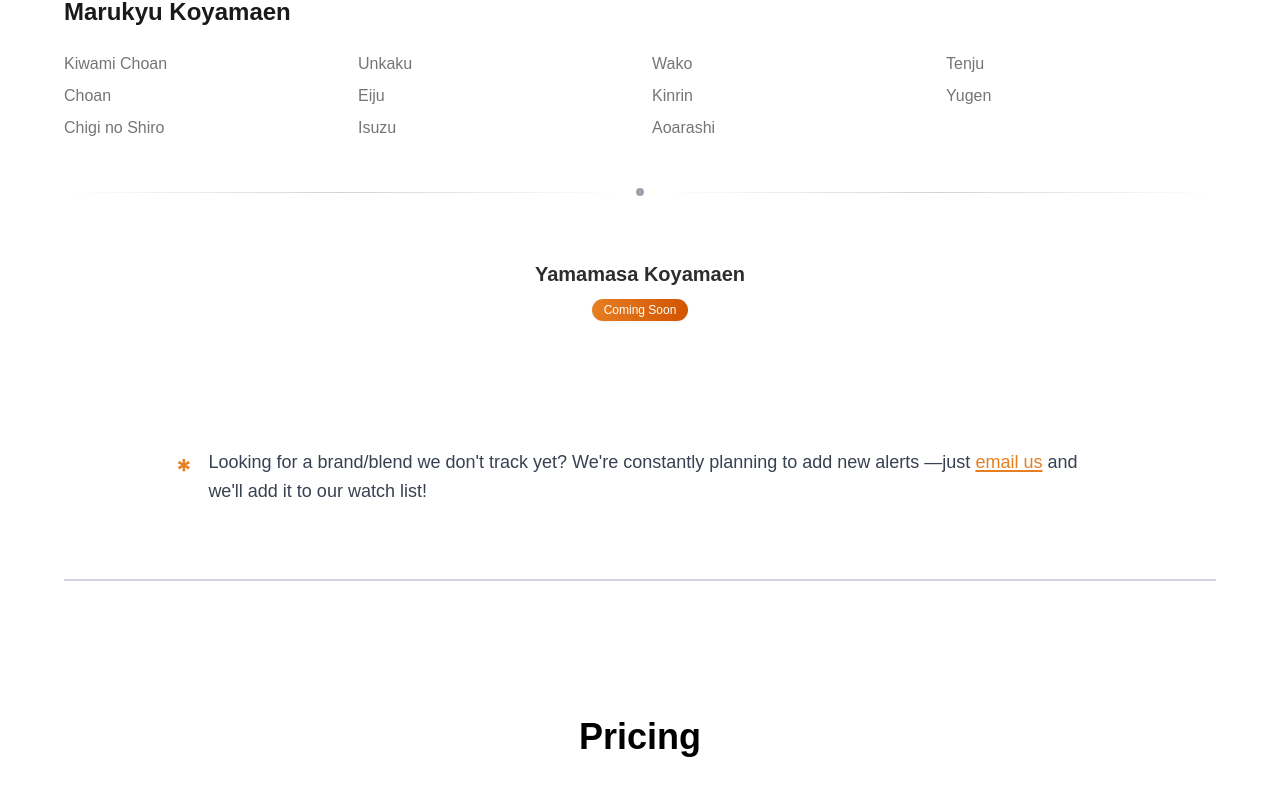
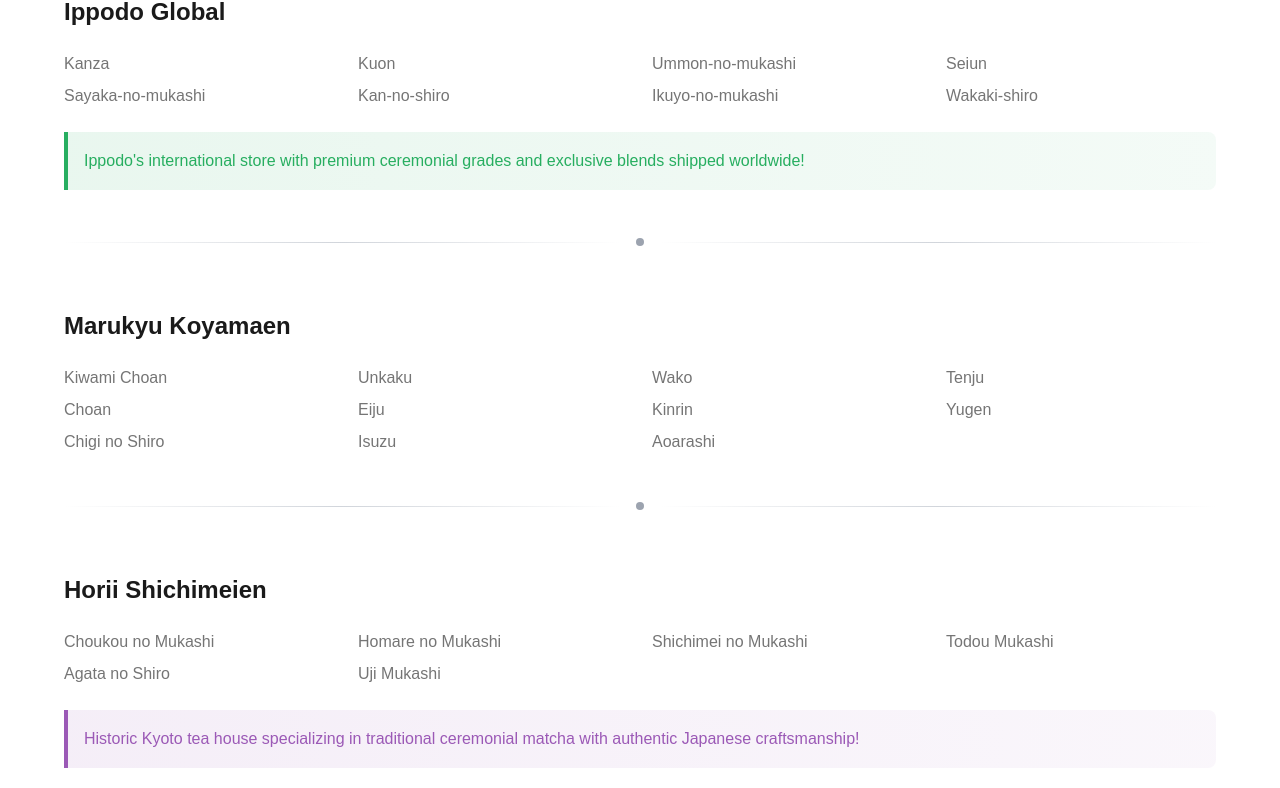
Before and after one commit to anishkancherla/matcharestock, a Next.js app: page / in a window 1280 px wide. Shown: the part 1454-2242 px from the top of the page. Built offline with nearby package versions, Linux system fonts and the light colour scheme; no server answers; a web font is replaced by a local one.

Commit message:
adding horii brand

```diff
--- a/app/page.tsx
+++ b/app/page.tsx
@@ -423,6 +423,37 @@
                 </div>
               </div>
 
+              {/* Ippodo Global */}
+              <div className="relative">
+                <div className="mb-6">
+                  <h3 className="text-2xl font-bold text-[#1a1a1a] mb-6 font-diatype">
+                    Ippodo Global
+                  </h3>
+                  <div className="grid grid-cols-2 md:grid-cols-3 lg:grid-cols-4 gap-x-6 gap-y-2 mb-6">
+                    <span className="text-[#757575] font-diatype-thin">Kanza</span>
+                    <span className="text-[#757575] font-diatype-thin">Kuon</span>
+                    <span className="text-[#757575] font-diatype-thin">Ummon-no-mukashi</span>
+                    <span className="text-[#757575] font-diatype-thin">Seiun</span>
+                    <span className="text-[#757575] font-diatype-thin">Sayaka-no-mukashi</span>
+                    <span className="text-[#757575] font-diatype-thin">Kan-no-shiro</span>
+                    <span className="text-[#757575] font-diatype-thin">Ikuyo-no-mukashi</span>
+                    <span className="text-[#757575] font-diatype-thin">Wakaki-shiro</span>
+                  </div>
+                  <div className="bg-gradient-to-r from-[#27ae60]/10 to-[#27ae60]/5 border-l-4 border-[#27ae60] p-4 rounded-r-lg">
+                    <p className="text-[#27ae60] font-medium font-diatype leading-relaxed">
+                      Ippodo's international store with premium ceremonial grades and exclusive blends shipped worldwide!
+                    </p>
+                  </div>
+                </div>
+
+                {/* Creative separator */}
+                <div className="flex items-center justify-center mt-12">
+                  <div className="flex-1 h-px bg-gradient-to-r from-transparent via-gray-300 to-transparent"></div>
+                  <div className="mx-4 w-2 h-2 bg-gray-400 rounded-full"></div>
+                  <div className="flex-1 h-px bg-gradient-to-r from-transparent via-gray-300 to-transparent"></div>
+                </div>
+              </div>
+
               {/* Marukyu Koyamaen */}
               <div className="relative">
                 <div className="mb-6">
@@ -441,6 +472,35 @@
                     <span className="text-[#757575] font-diatype-thin">Chigi no Shiro</span>
                     <span className="text-[#757575] font-diatype-thin">Isuzu</span>
                     <span className="text-[#757575] font-diatype-thin">Aoarashi</span>
+                  </div>
+                </div>
+
+                {/* Creative separator */}
+                <div className="flex items-center justify-center mt-12">
+                  <div className="flex-1 h-px bg-gradient-to-r from-transparent via-gray-300 to-transparent"></div>
+                  <div className="mx-4 w-2 h-2 bg-gray-400 rounded-full"></div>
+                  <div className="flex-1 h-px bg-gradient-to-r from-transparent via-gray-300 to-transparent"></div>
+                </div>
+              </div>
+
+              {/* Horii Shichimeien */}
+              <div className="relative">
+                <div className="mb-6">
+                  <h3 className="text-2xl font-bold text-[#1a1a1a] mb-6 font-diatype">
+                    Horii Shichimeien
+                  </h3>
+                  <div className="grid grid-cols-2 md:grid-cols-3 lg:grid-cols-4 gap-x-6 gap-y-2 mb-6">
+                    <span className="text-[#757575] font-diatype-thin">Choukou no Mukashi</span>
+                    <span className="text-[#757575] font-diatype-thin">Homare no Mukashi</span>
+                    <span className="text-[#757575] font-diatype-thin">Shichimei no Mukashi</span>
+                    <span className="text-[#757575] font-diatype-thin">Todou Mukashi</span>
+                    <span className="text-[#757575] font-diatype-thin">Agata no Shiro</span>
+                    <span className="text-[#757575] font-diatype-thin">Uji Mukashi</span>
+                  </div>
+                  <div className="bg-gradient-to-r from-[#9b59b6]/10 to-[#9b59b6]/5 border-l-4 border-[#9b59b6] p-4 rounded-r-lg">
+                    <p className="text-[#9b59b6] font-medium font-diatype leading-relaxed">
+                      Historic Kyoto tea house specializing in traditional ceremonial matcha with authentic Japanese craftsmanship!
+                    </p>
                   </div>
                 </div>
 
```
Also changed, not shown: data/matcha-data.ts (+11 -0 lines).
